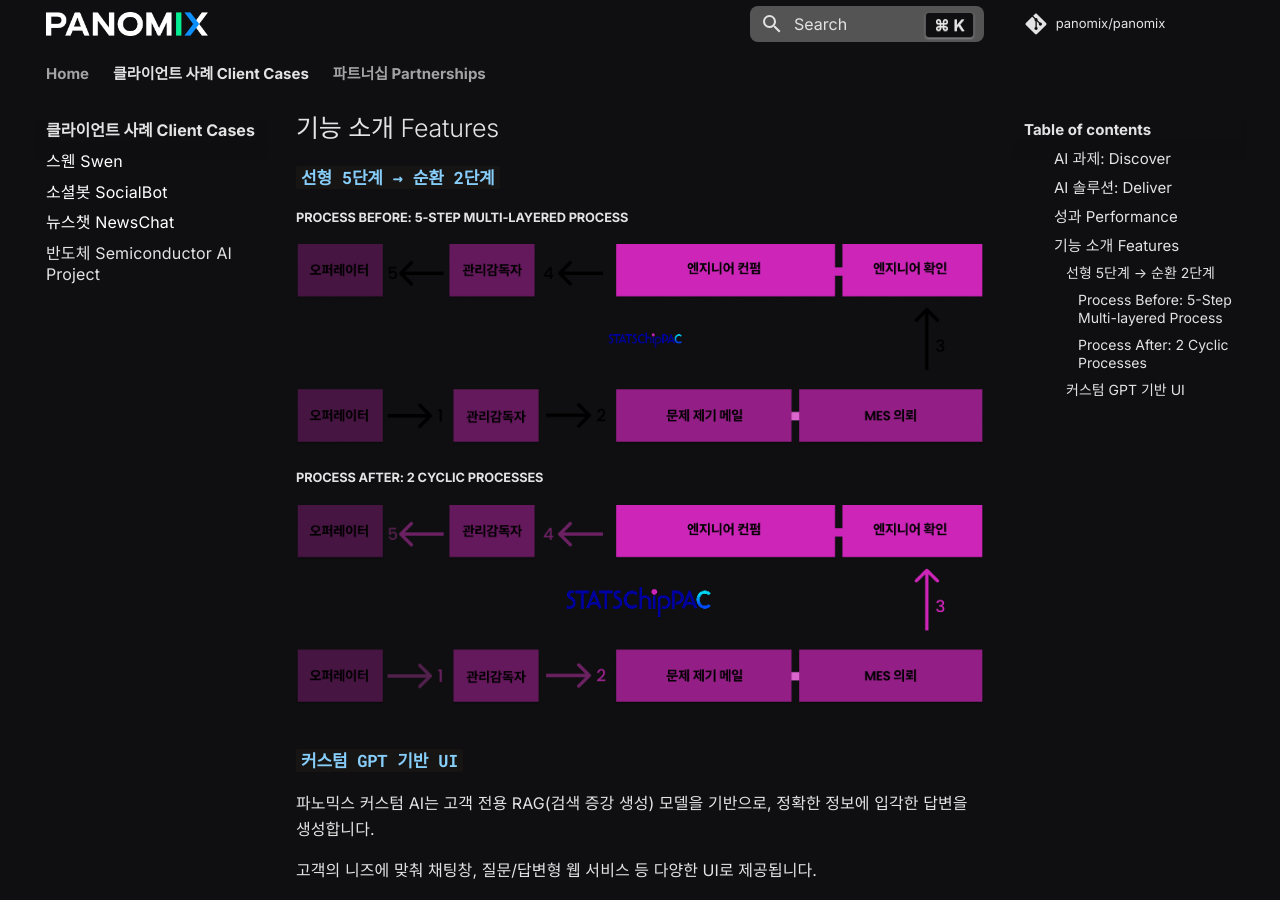
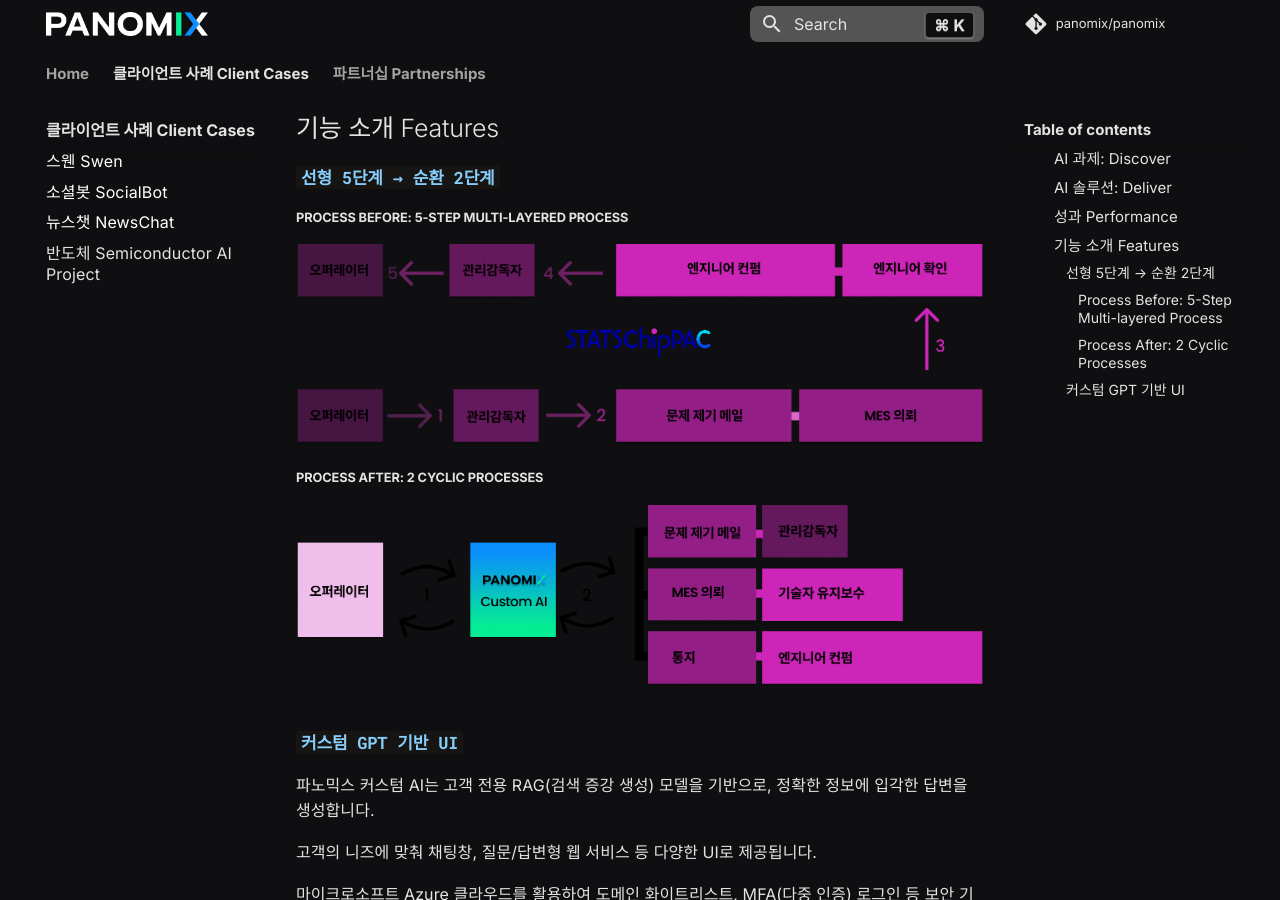
Before and after one commit to panomix/panomix, an MkDocs documentation site: the page built from docs/clients/factory/factory.md, in a window 1280 px wide and 900 px high, scrolled down 1334 px. Built offline with MkDocs 1.6.1 and Material for MkDocs 9.7.7, drawn with Linux system fonts in a browser that asks for light colours; comment, search, counter and statistics services are not loaded.

Commit message:
Update factory.md

```diff
--- a/docs/clients/factory/factory.md
+++ b/docs/clients/factory/factory.md
@@ -45,11 +45,11 @@
 
 ##### Process Before: 5-Step Multi-layered Process
 
-![Product Image](images/Before.png)
+![Product Image](images/jcetprocess.png)
 
 ##### Process After: 2 Cyclic Processes
 
-![Product Image](images/jcetprocess.png)
+![Product Image](images/After.png)
 
 ### **<code style="color : lightskyblue">커스텀 GPT 기반 UI</code>** ###
 
```
